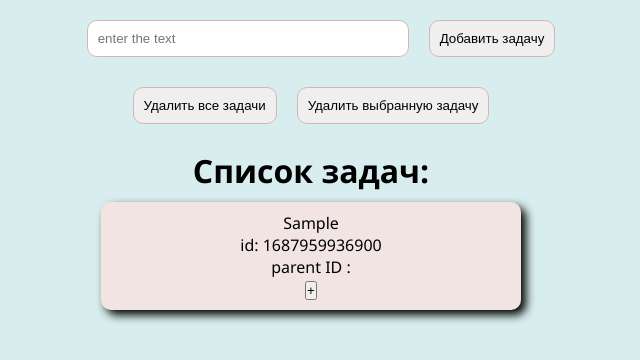
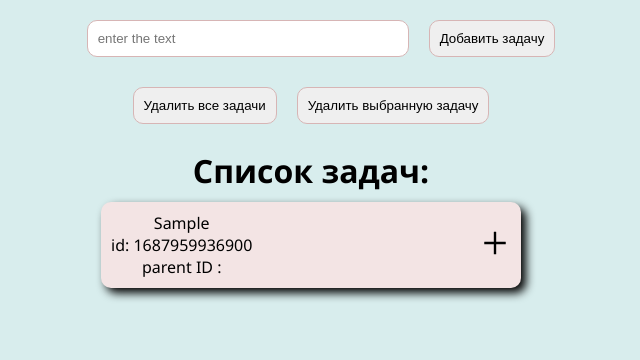
Before and after one commit to Staf4ik/Todos, a React (Create React App) app: page / in a window 1280 px wide. Both pictures are taken after typing "Sample" into the empty fields and a click on the button "Добавить задачу". Shown: the top 360 px of the page, without its empty margins (329-969 px from the left). Built offline with nearby package versions, Linux system fonts and the light colour scheme.

Commit message:
added react-icons and use them in Todo

```diff
--- a/package.json
+++ b/package.json
@@ -10,8 +10,8 @@
     "mobx-react-lite": "^3.4.3",
     "react": "^18.2.0",
     "react-dom": "^18.2.0",
+    "react-icons": "^4.10.1",
     "react-scripts": "5.0.1",
-    "remixicon": "^3.4.0",
     "web-vitals": "^2.1.4"
   },
   "scripts": {
--- a/src/components/Todo.js
+++ b/src/components/Todo.js
@@ -3,7 +3,7 @@ import TodoRed from '../store/todo'
 import styles from './Todo.module.css'
 import TodoList from './TodoList'
 
-// import { AiOutlinePlus } from 'react-icons/ai'
+import { AiOutlinePlus } from 'react-icons/ai'
 
 const Todo = observer(({ prop, id }) => {
   // console.log(typeof prop.id)
@@ -25,14 +25,18 @@ const Todo = observer(({ prop, id }) => {
         }
         onClick={() => TodoRed.selectTodo([prop])}
       >
+        <div>
           <p>{TodoRed.todo.todos[prop].text}</p>
           {/* отображение id задачи */}
           <p>id: {id}</p>
           <p>parent ID : {TodoRed.todo.todos[prop].parId}</p>
           {/* тест на отображение изменения состояния selected  */}
           {/* <p> {TodoRed.todo.todos[id].selected ? 1 : 2}</p> */}
-        {/* <AiOutlinePlus /> */}
-        <button
+        </div>
+
+        <div>
+          <AiOutlinePlus
+            className={styles.todoIcon}
             onClick={(event) => {
               event.stopPropagation()
               const id = new Date().getTime().toString()
@@ -41,9 +45,8 @@ const Todo = observer(({ prop, id }) => {
               console.log(parId)
               TodoRed.addChildTodo(id, text, parId)
             }}
-        >
-          +
-        </button>
+          />
+        </div>
       </div>
       {/* <TodoList todoIds={}/> */}
     </div>
--- a/src/components/Todo.module.css
+++ b/src/components/Todo.module.css
@@ -1,4 +1,7 @@
 .todo {
+    display: flex;
+    justify-content: space-between;
+    align-items: center;
     margin: 10px auto;
     padding: 10px;
     /* border: 1px solid #d7b5b5 ; */
@@ -16,6 +19,9 @@
 }
 
 .todo_sel {
+    display: flex;
+    justify-content: space-between;
+    align-items: center;
     margin: 10px auto;
     padding: 10px;
     border: 1px solid #4e524d ;
@@ -34,3 +40,7 @@
     color: black;
     /* outline-color: black; */
 }
+
+.todoIcon {
+    font-size: 2rem;
+}
```
Also changed, not shown: 1 other file (tests, documents, lock files or other folders). Lines whose indentation alone changed are shown as unchanged.
